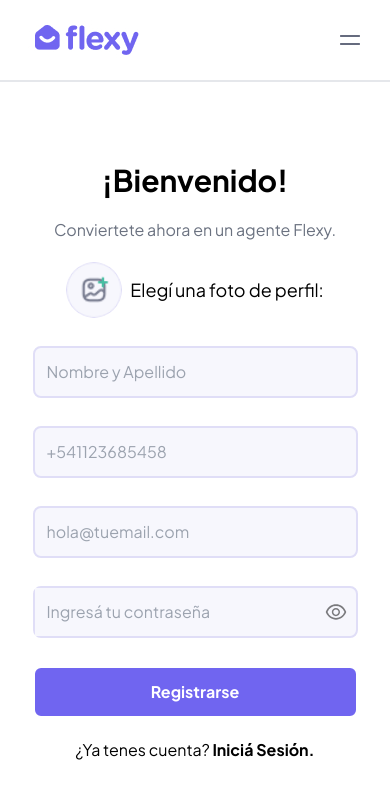
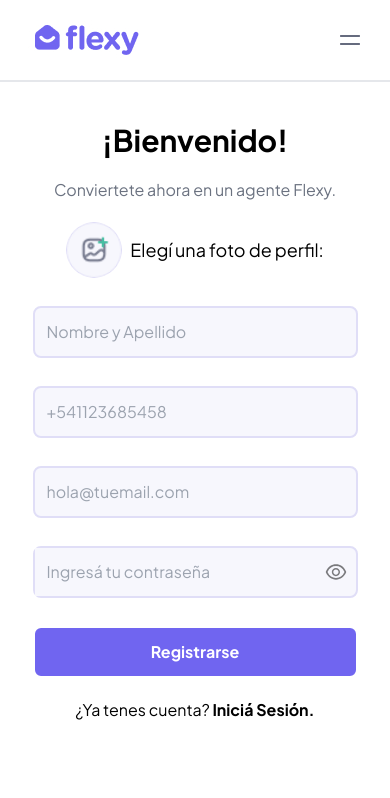
Before and after one commit to JohnFScha/prueba-tecnica-flexy, a React (Vite) app: page / in a window 390 px wide. Shown: the top 798 px of the page. Built offline with nearby package versions, Linux system fonts and the light colour scheme.

Commit message:
style testing

```diff
--- a/src/components/RegisterBody.tsx
+++ b/src/components/RegisterBody.tsx
@@ -19,7 +19,7 @@ export default function RegisterBody({
           <img src={Logo} alt="flexy logo" />
           <img src={Menu} alt="menu-placeholder" className='lg:hidden opacity-60 p-2' />
         </header>
-        <div className='flex flex-col items-stretch lg:w-7/12 sm:w-10/12 pt-10 lg:m-auto lg:mb-24 sm:mx-auto gap-5 sm:mb-0 border-neutral-300'>
+        <div className='flex flex-col items-stretch lg:w-7/12 sm:w-10/12 lg:pt-10 lg:m-auto lg:mb-24 sm:mx-auto gap-5 sm:mb-20 border-neutral-300'>
           <h1 className='lg:text-4xl sm:text-3xl font-bold sm:text-center lg:text-start'>¡Bienvenido!</h1>
           <h2 className='text-neutral-500 lg:text-lg sm:text-base sm:text-center lg:text-start'>Conviertete ahora en un agente Flexy.</h2>
           <RegisterForm />
```
